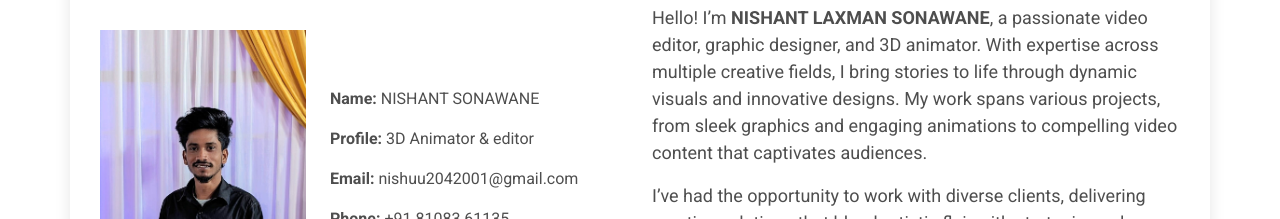
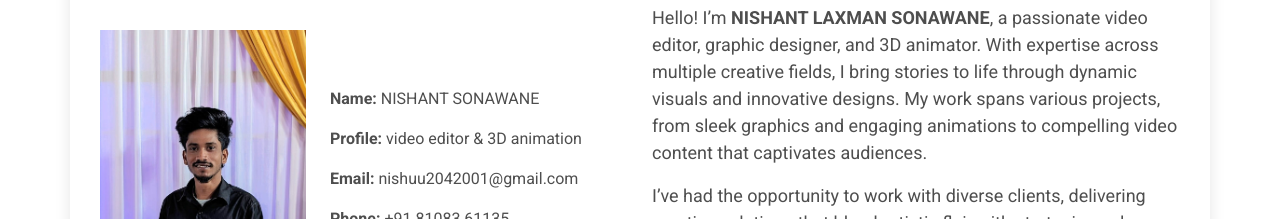
Before and after one commit to nishant-portfolio/portfolio, a plain HTML site: page index.html in a window 1280 px wide. Shown: the part 960-1179 px from the top of the page. Drawn offline with Linux system fonts and the light colour scheme.

Commit message:
Update index.html

```diff
--- a/index.html
+++ b/index.html
@@ -80,7 +80,7 @@
               </div>
               <div class="col-lg-7 about-info">
                 <p><strong>Name: </strong> <span>NISHANT SONAWANE</span></p>
-                <p><strong>Profile: </strong> <span>3D Animator & editor</span></p>
+                <p><strong>Profile: </strong> <span>video editor & 3D animation</span></p>
                 <p><strong>Email: </strong> <span>nishuu2042001@gmail.com</span></p>
                 <p><strong>Phone: </strong> <span>+91 81083 61135</span></p>
               </div>
```
